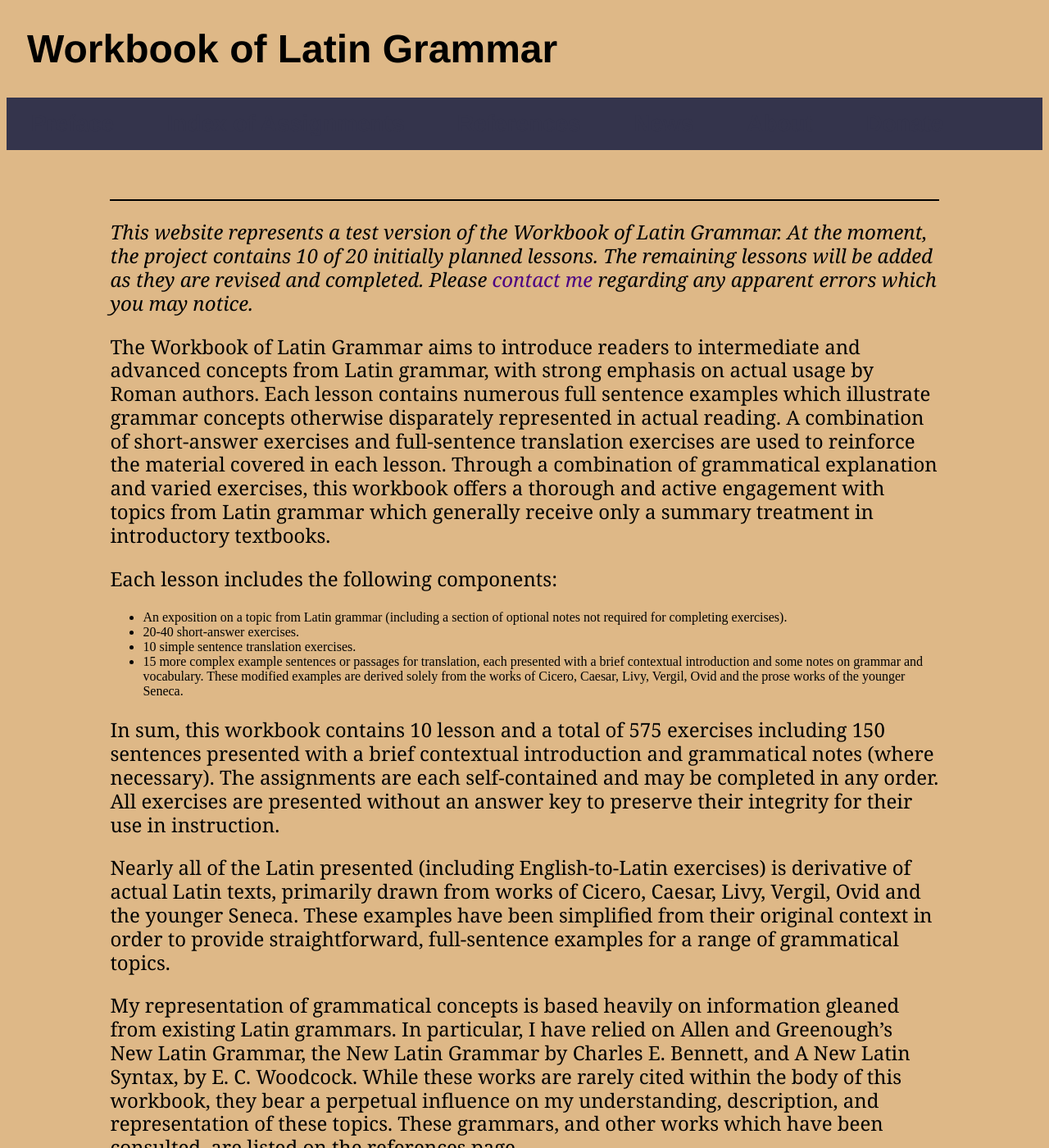
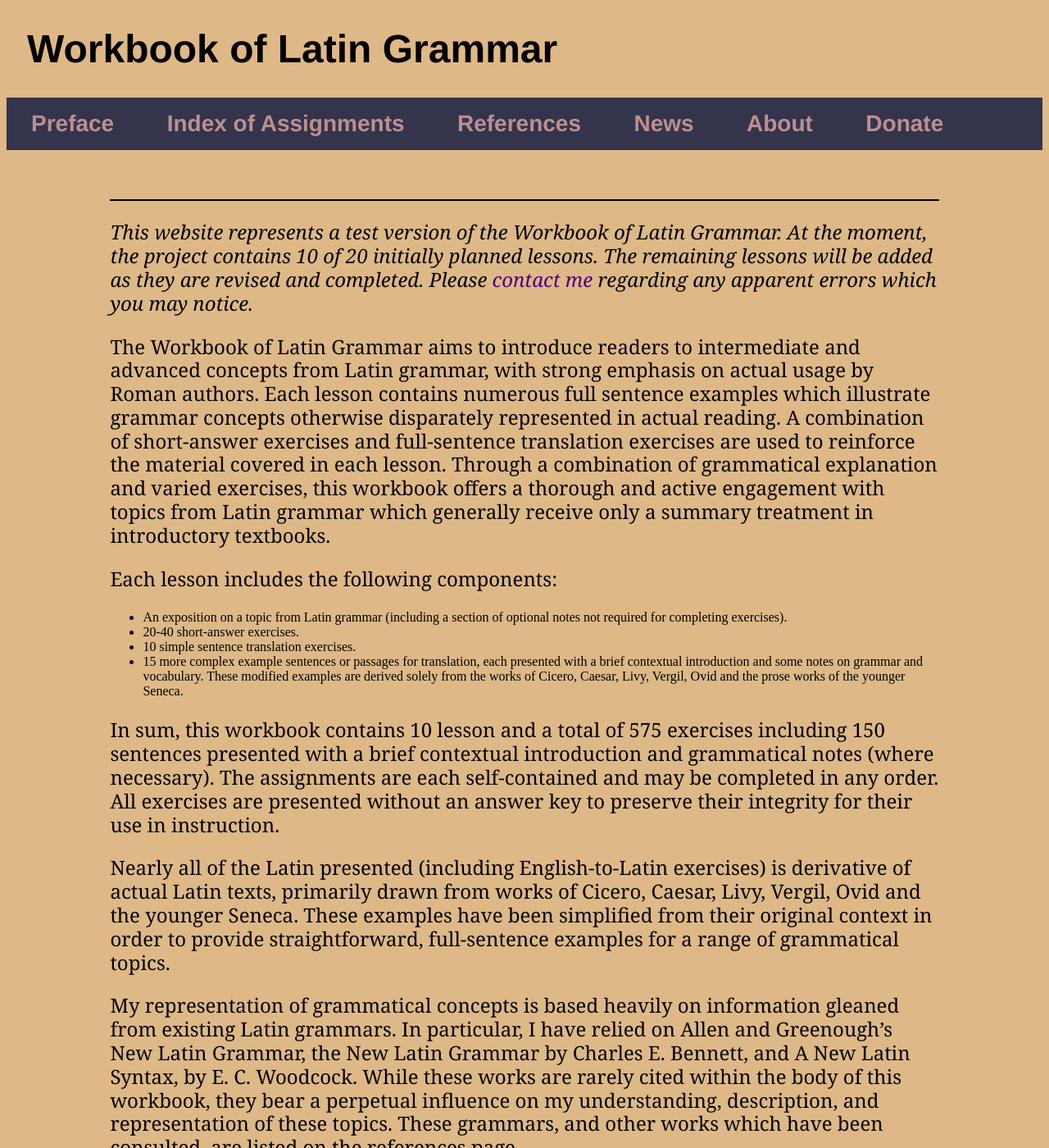
Before and after one commit to AlanCFleming82/AlanCFleming82.github.io, a Jekyll site: the page built from index.html, in a window 1280 px wide and 1400 px high. Shown: the whole window at 82% size. Built offline with Jekyll 4.4.1, drawn with Linux system fonts in a browser that asks for light colours.

Commit message:
Update main.css

```diff
--- a/css/main.css
+++ b/css/main.css
@@ -43,7 +43,7 @@ a:hover {
 
 a.nav {
    	text-decoration: none;
-    color: #34344c;
+    color: RosyBrown;
 }
 
 
```
